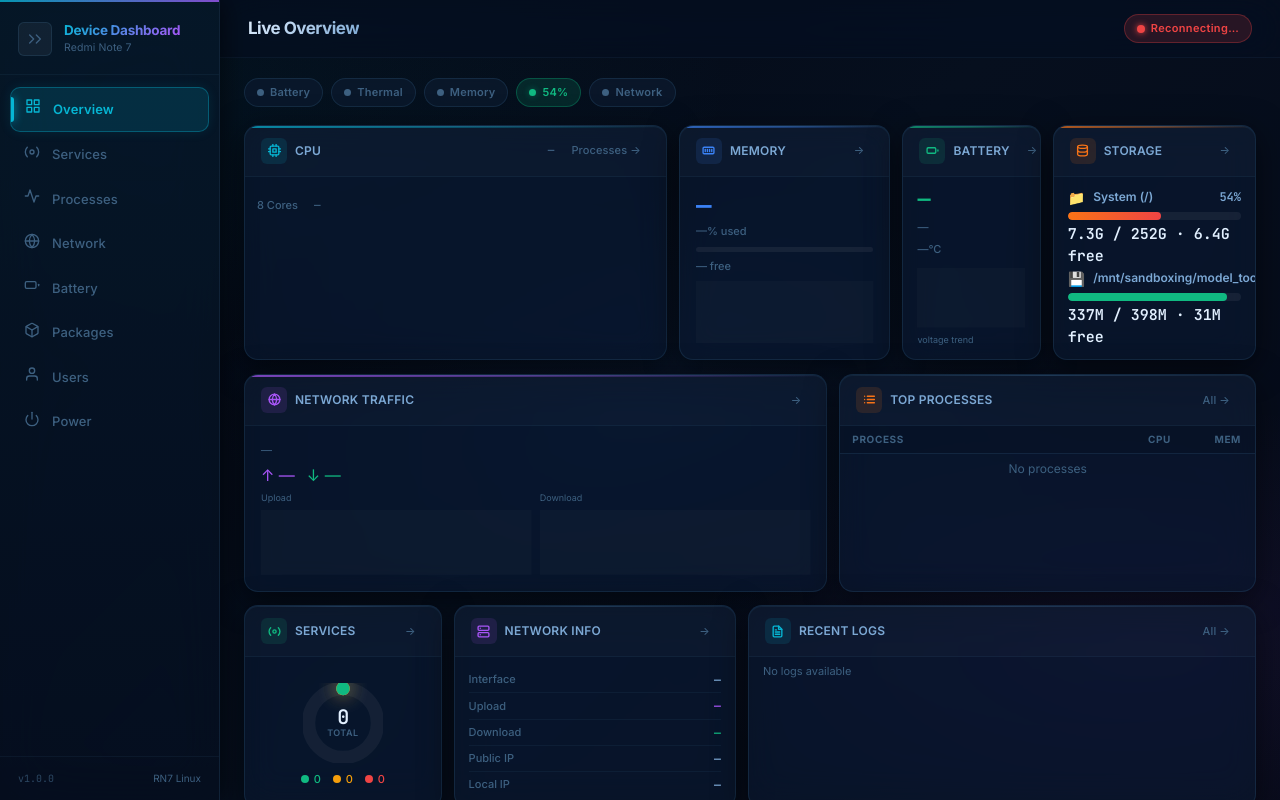
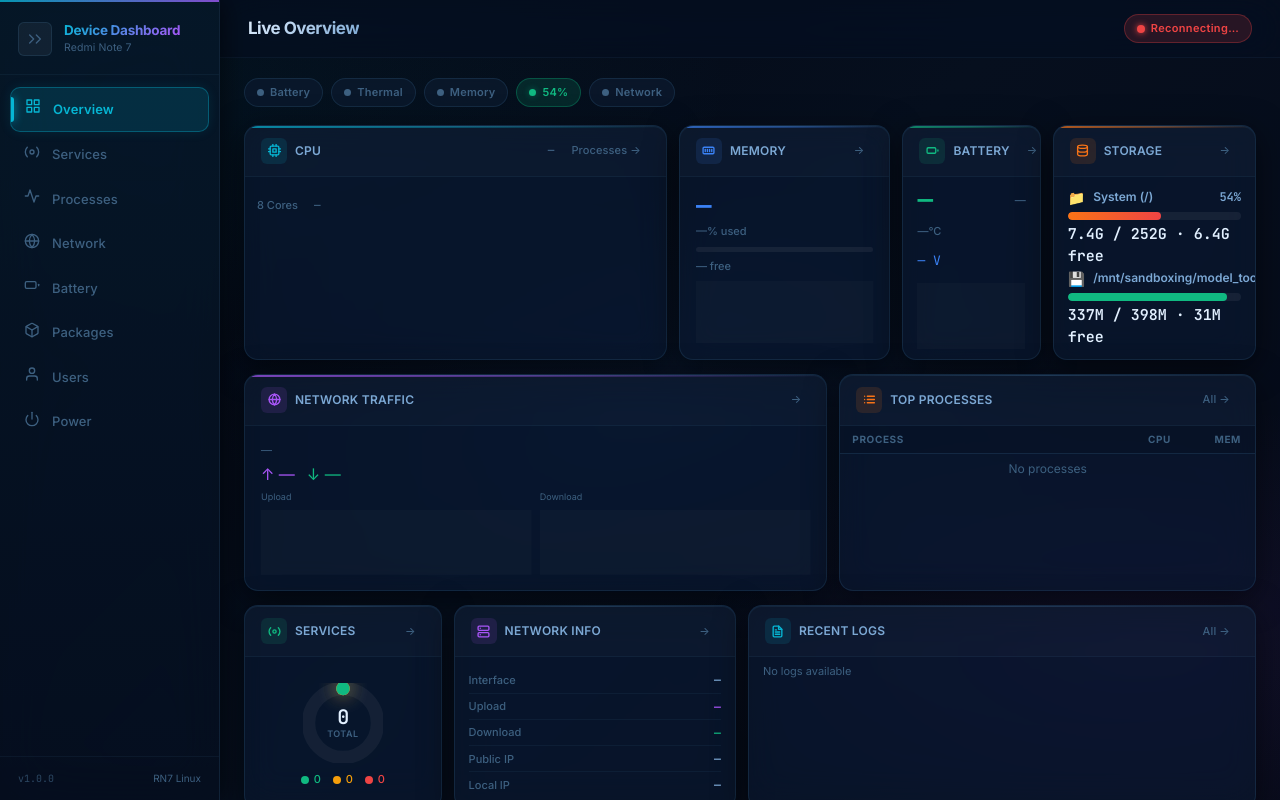
Before and after one commit to minhazul73/lavender, a FastAPI app: page / in a window 1280 px wide. Run offline with FastAPI, Linux system fonts and the light colour scheme; data that the repository does not hold is empty.

Commit message:
Battery card: display voltage value (blue, 13px) right above sparkline, move percentage+state side by side, remove 'voltage trend' label

```diff
--- a/dashboard/static/live.js
+++ b/dashboard/static/live.js
@@ -166,7 +166,8 @@
         }
         document.getElementById('batt-state').textContent = state;
         document.getElementById('batt-temp').textContent = temp !== null ? temp.toFixed(1) + '°C' : '—°C';
-        document.getElementById('batt-volt').textContent = volt !== null ? volt.toFixed(2) + ' V' : '— V';
+        var voltEl = document.getElementById('batt-volt-current');
+        if (voltEl) voltEl.textContent = volt !== null ? volt.toFixed(2) + ' V' : '— V';
 
         if (volt !== null) {
             pushBuf('batt', volt);
--- a/dashboard/templates/index.html
+++ b/dashboard/templates/index.html
@@ -99,16 +99,17 @@
             <span class="card-title">Battery</span>
             <a href="/battery" class="card-link">→</a>
         </div>
-        <div class="card-body">
-            <div class="stat-main" id="batt-pct" style="color: var(--green);">—</div>
-            <div class="stat-sub" id="batt-state">—</div>
-            <div class="stat-sub" id="batt-temp">—°C</div>
-            <div class="stat-sub" id="batt-volt" style="display:none;">—</div>
+        <div class="card-body" style="padding: 10px 14px;">
+            <div style="display:flex; justify-content:space-between; align-items:center;">
+                <div class="stat-main" id="batt-pct" style="color: var(--green); font-size: 26px;">—</div>
+                <div class="stat-sub" id="batt-state" style="color: var(--text-muted); font-size: 11px;">—</div>
+            </div>
+            <div class="stat-sub" id="batt-temp" style="margin-top:2px;">—°C</div>
+            <div style="font-size:13px; color:var(--blue); font-family:'JetBrains Mono',monospace; margin: 6px 0 4px;" id="batt-volt-current">— V</div>
             <svg class="sparkline" id="sparkline-batt" viewBox="0 0 100 24" preserveAspectRatio="none">
                 <rect class="sparkline-bg" x="0" y="0" width="100" height="24"/>
                 <path class="sparkline-line" id="sparkpath-batt" d="" stroke-width="0.8" style="stroke:var(--blue);"/>
             </svg>
-            <div style="font-size:9px; color:var(--text-muted); margin-top:2px;">voltage trend</div>
         </div>
     </section>
 
```
